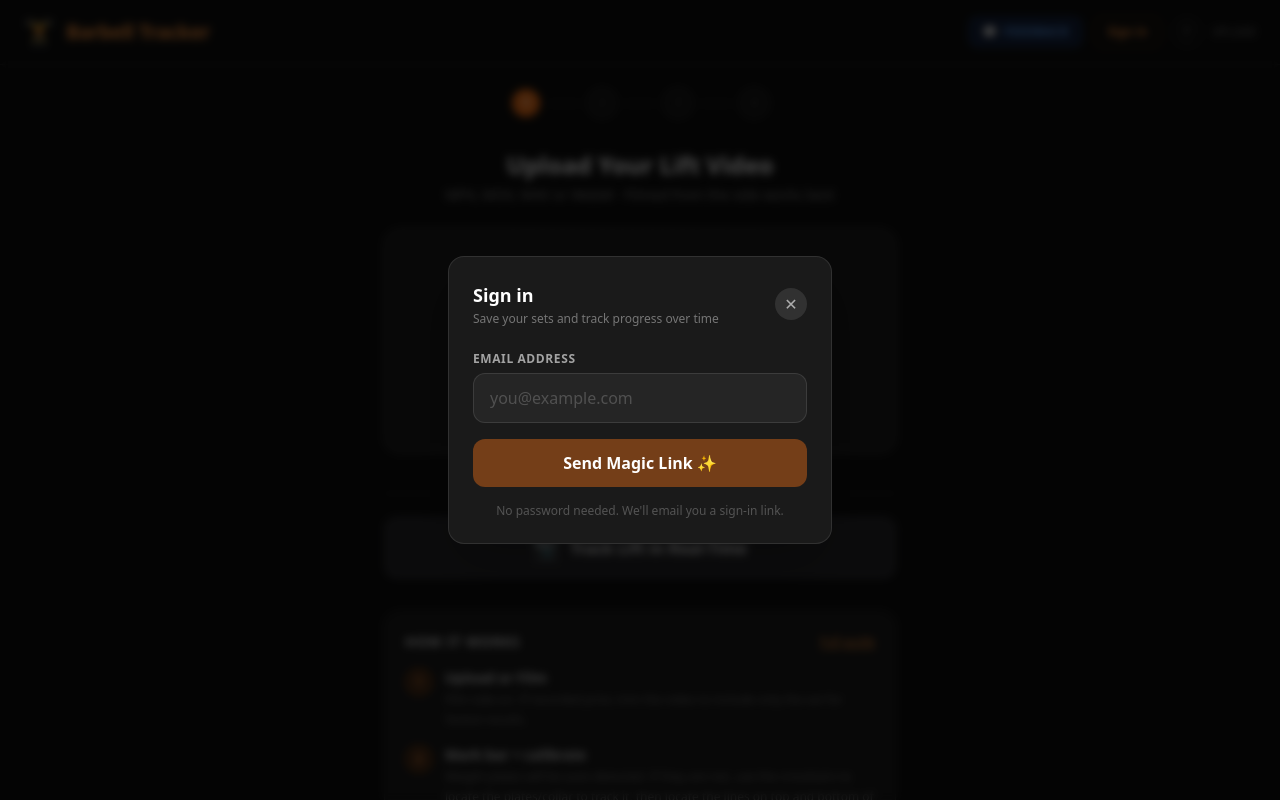
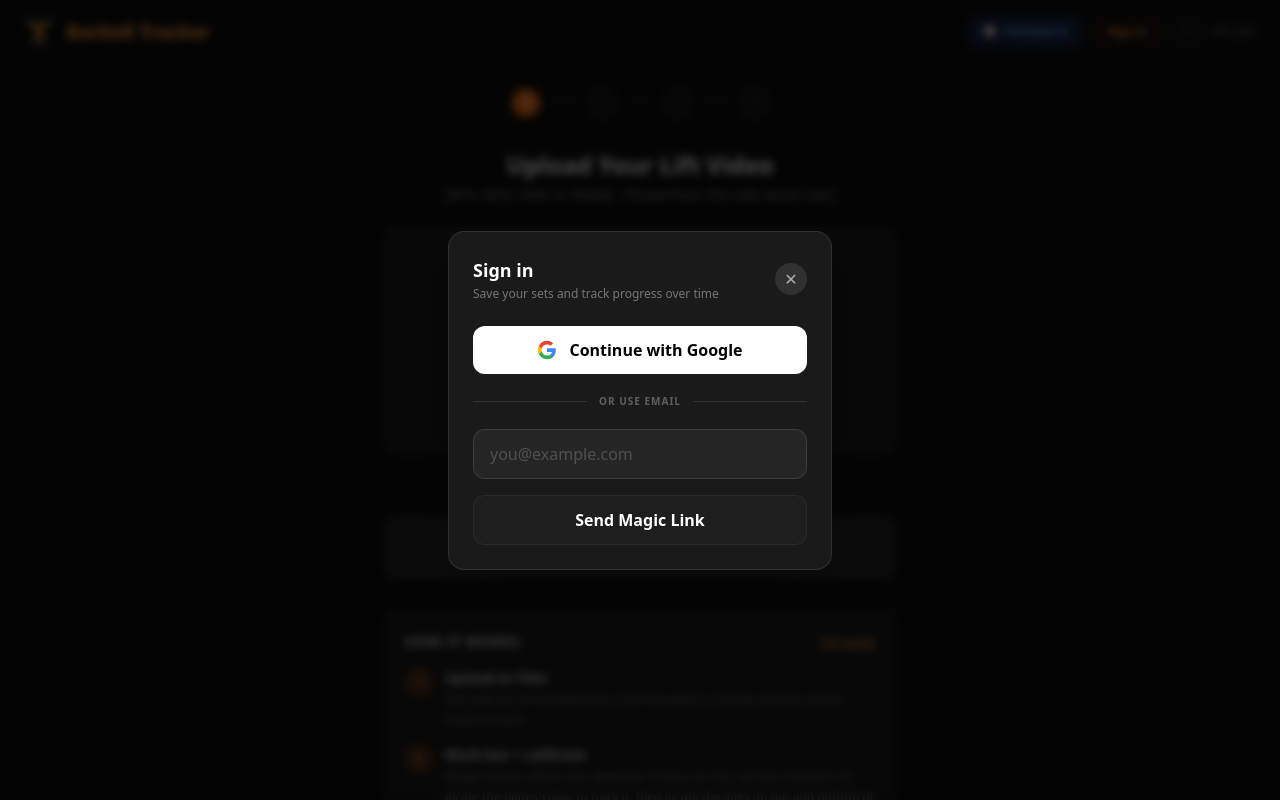
Before and after one commit to Msilvey351/Bar-Tracker, a Next.js app: page / in a window 1280 px wide. Both pictures are taken after a click on the button "Sign in". Shown: the top 800 px of the page. Built offline with nearby package versions, Linux system fonts and the light colour scheme; no server answers; what onnxruntime-web would draw is missing.

Commit message:
login with google

```diff
--- a/src/components/AuthModal.tsx
+++ b/src/components/AuthModal.tsx
@@ -13,12 +13,32 @@
   const [sent,      setSent]      = useState(false);
   const [error,     setError]     = useState<string | null>(null);
 
+  const supabase = createClient();
+
+  // ✨ NEW: Handle Google Sign-In
+  const handleGoogleSignIn = async () => {
+    setLoading(true);
+    setError(null);
+
+    const { error } = await supabase.auth.signInWithOAuth({
+      provider: "google",
+      options: {
+        redirectTo: `${window.location.origin}/auth/callback`,
+      },
+    });
+
+    if (error) {
+      setError(error.message);
+      setLoading(false);
+    }
+  };
+
+  // Keep existing Magic Link fallback
   const handleMagicLink = async (e: React.FormEvent) => {
     e.preventDefault();
     setLoading(true);
     setError(null);
 
-    const supabase = createClient();
     const { error } = await supabase.auth.signInWithOtp({
       email,
       options: {
@@ -76,17 +96,37 @@
             </button>
           </div>
         ) : (
+          <div className="flex flex-col gap-5">
+            {/* ✨ NEW: Google Login Button */}
+            <button
+              onClick={handleGoogleSignIn}
+              disabled={loading}
+              className="w-full flex items-center justify-center gap-3 bg-white hover:bg-zinc-200 text-black font-bold py-3 rounded-xl transition-colors disabled:opacity-50"
+            >
+              <svg className="w-5 h-5" viewBox="0 0 24 24">
+                <path d="M22.56 12.25c0-.78-.07-1.53-.2-2.25H12v4.26h5.92c-.26 1.37-1.04 2.53-2.21 3.31v2.77h3.57c2.08-1.92 3.28-4.74 3.28-8.09z" fill="#4285F4"/>
+                <path d="M12 23c2.97 0 5.46-.98 7.28-2.66l-3.57-2.77c-.98.66-2.23 1.06-3.71 1.06-2.86 0-5.29-1.93-6.16-4.53H2.18v2.84C3.99 20.53 7.7 23 12 23z" fill="#34A853"/>
+                <path d="M5.84 14.09c-.22-.66-.35-1.36-.35-2.09s.13-1.43.35-2.09V7.07H2.18C1.43 8.55 1 10.22 1 12s.43 3.45 1.18 4.93l2.85-2.22.81-.62z" fill="#FBBC05"/>
+                <path d="M12 5.38c1.62 0 3.06.56 4.21 1.64l3.15-3.15C17.45 2.09 14.97 1 12 1 7.7 1 3.99 3.47 2.18 7.07l3.66 2.84c.87-2.6 3.3-4.53 6.16-4.53z" fill="#EA4335"/>
+              </svg>
+              {loading ? "Connecting..." : "Continue with Google"}
+            </button>
+
+            {/* Divider */}
+            <div className="flex items-center gap-3">
+              <div className="h-px bg-white/10 flex-1" />
+              <span className="text-white/30 text-[10px] font-bold uppercase tracking-widest">Or use email</span>
+              <div className="h-px bg-white/10 flex-1" />
+            </div>
+
+            {/* Magic Link Form */}
             <form onSubmit={handleMagicLink} className="flex flex-col gap-4">
               <div>
-              <label className="text-white/60 text-xs font-semibold uppercase tracking-wider mb-1.5 block">
-                Email address
-              </label>
                 <input
                   type="email"
                   value={email}
                   onChange={(e) => setEmail(e.target.value)}
                   placeholder="you@example.com"
-                required
                   className="w-full bg-white/5 border border-white/10 rounded-xl px-4 py-3 text-white placeholder-white/20 focus:outline-none focus:border-orange-500 transition-colors"
                 />
               </div>
@@ -100,15 +140,12 @@
               <button
                 type="submit"
                 disabled={loading || !email}
-              className="w-full py-3 bg-orange-500 hover:bg-orange-600 disabled:bg-orange-500/40 text-white font-bold rounded-xl transition-colors"
+                className="w-full py-3 bg-zinc-800 hover:bg-zinc-700 disabled:bg-zinc-800/40 text-white font-semibold rounded-xl transition-colors border border-white/5"
               >
-              {loading ? "Sending…" : "Send Magic Link ✨"}
+                Send Magic Link
               </button>
-
-            <p className="text-white/25 text-xs text-center">
-              No password needed. We'll email you a sign-in link.
-            </p>
             </form>
+          </div>
         )}
       </div>
     </div>
```
Lines whose indentation alone changed are shown as unchanged.
